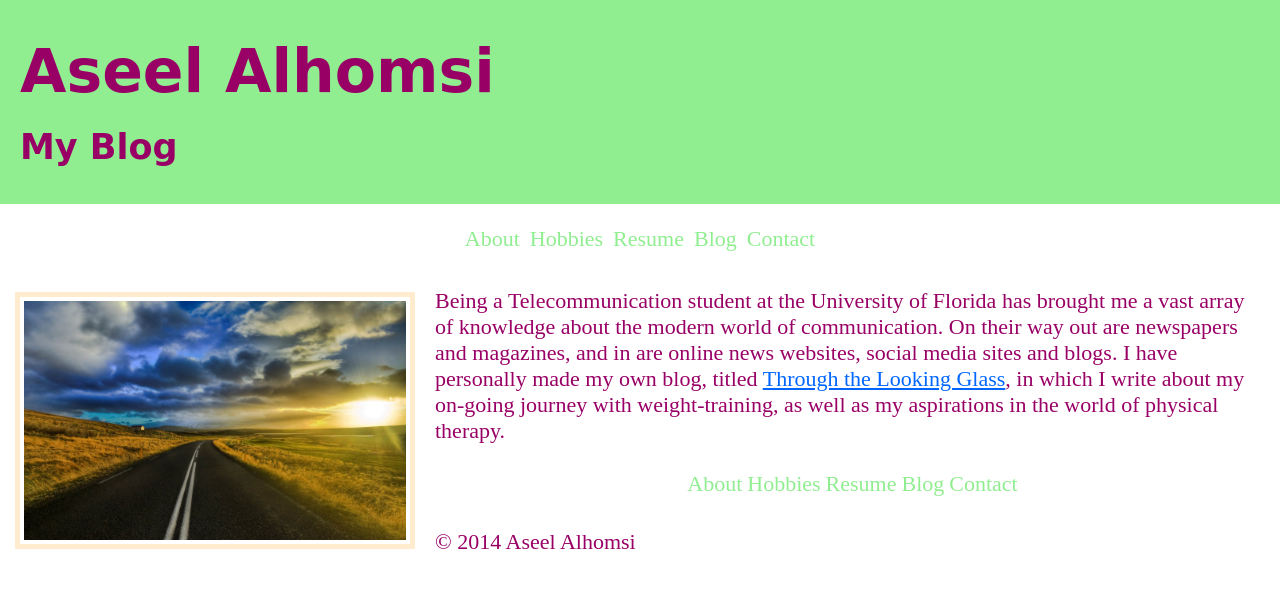
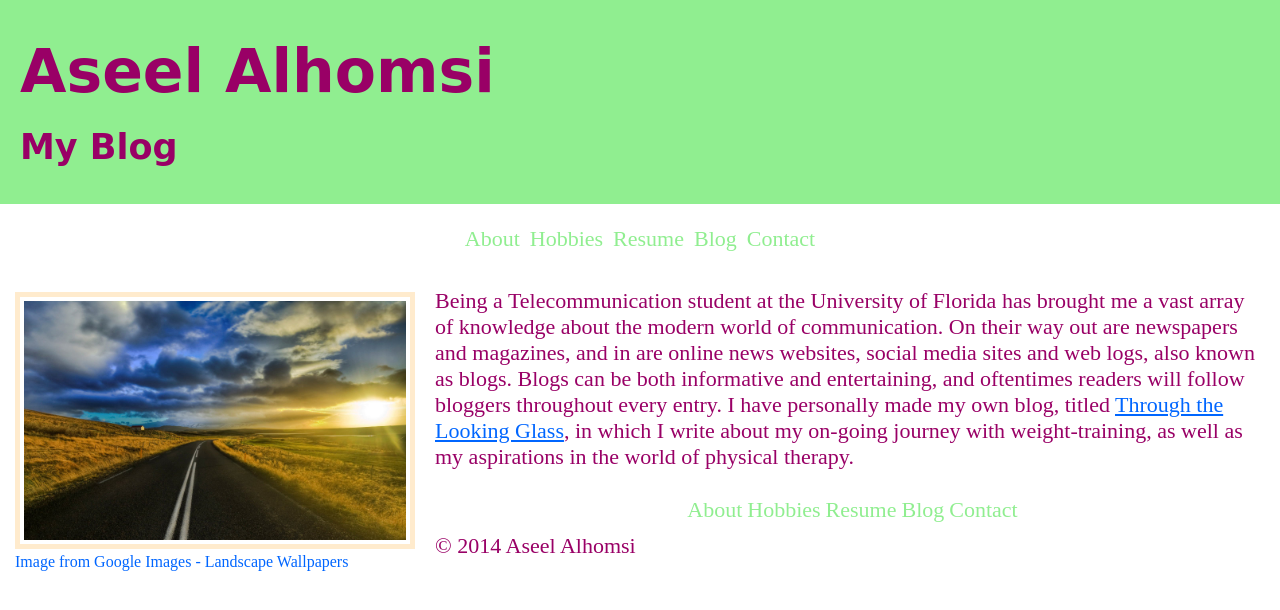
Before and after one commit to aseel1992/aseel1992.github.io, a plain HTML site: page blog.html in a window 1280 px wide. Drawn offline with Linux system fonts and the light colour scheme.

Commit message:
updated blog page

```diff
--- a/blog.html
+++ b/blog.html
@@ -28,10 +28,10 @@
 
             <article>
         <div class="photo-with-caption">
-                    <img src="img/landscape-wallpaper.jpg" alt="Photo of me" title= "photo of me">
+                    <img src="img/landscape-wallpaper.jpg" alt="Photo of me" title= "photo of me"> <figcaption>Image from Google Images - Landscape Wallpapers</figcaption>
                 </div>
 
-            <p>Being a Telecommunication student at the University of Florida has brought me a vast array of knowledge about the modern world of communication. On their way out are newspapers and magazines, and in are online news websites, social media sites and blogs. I have personally made my own blog, titled <a href="http://www.aseelalhomsi.wordpress.com">Through the Looking Glass</a>, in which I write about my on-going journey with weight-training, as well as my aspirations in the world of physical therapy. </p>
+            <p>Being a Telecommunication student at the University of Florida has brought me a vast array of knowledge about the modern world of communication. On their way out are newspapers and magazines, and in are online news websites, social media sites and web logs, also known as blogs. Blogs can be both informative and entertaining, and oftentimes readers will follow bloggers throughout every entry. I have personally made my own blog, titled <a href="http://www.aseelalhomsi.wordpress.com">Through the Looking Glass</a>, in which I write about my on-going journey with weight-training, as well as my aspirations in the world of physical therapy. </p>
 
             </article>
          </div>
--- a/css/style.css
+++ b/css/style.css
@@ -69,12 +69,22 @@ nav a {
 .photo-with-caption p {
     font-size: 14px;
 }
+
 footer nav{
     font-size: 20px;
 }
+
 article h1 {
     font-size:35px;}
+
 article h2 {
     font-size: 35px;}
+
 a{
     font size: 35px;}
+
+figcaption { color: #0066ff;
+}
+
+footer p {margin: 0;
+    padding: 0;}
```
